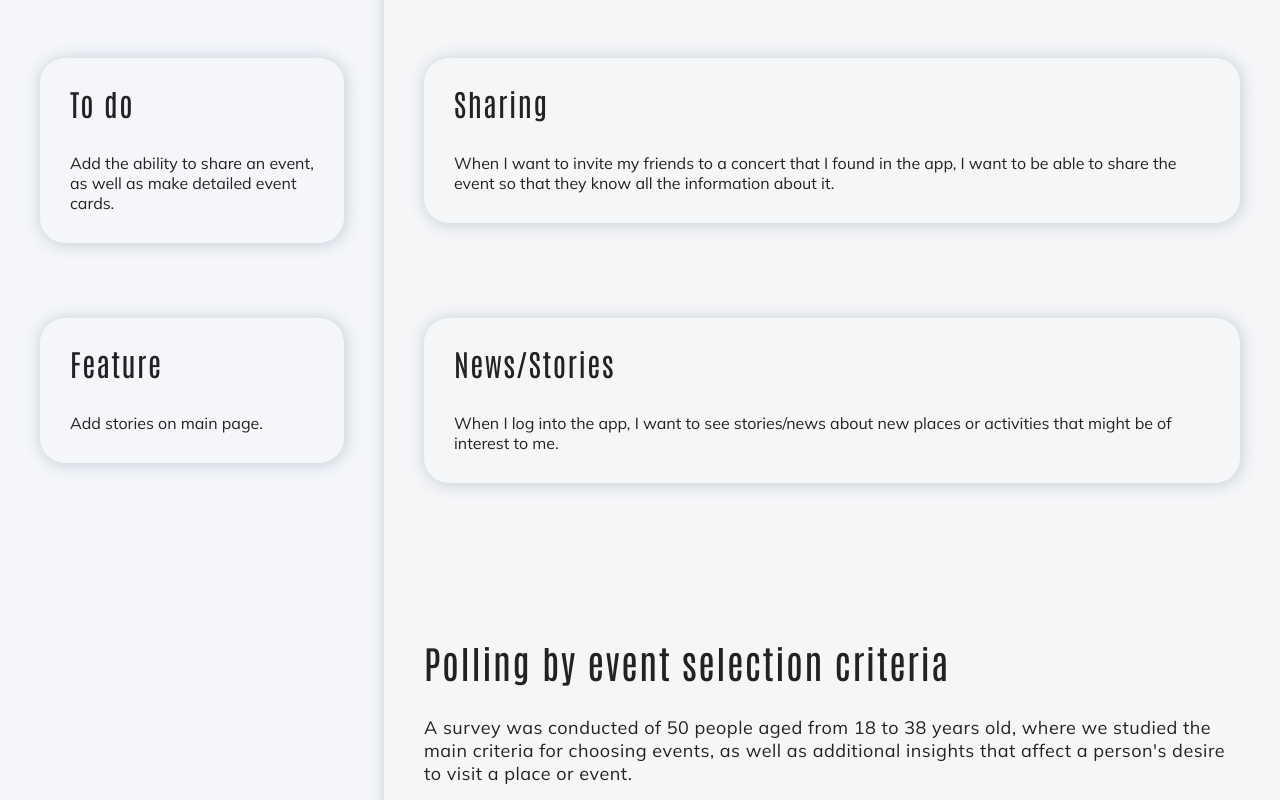
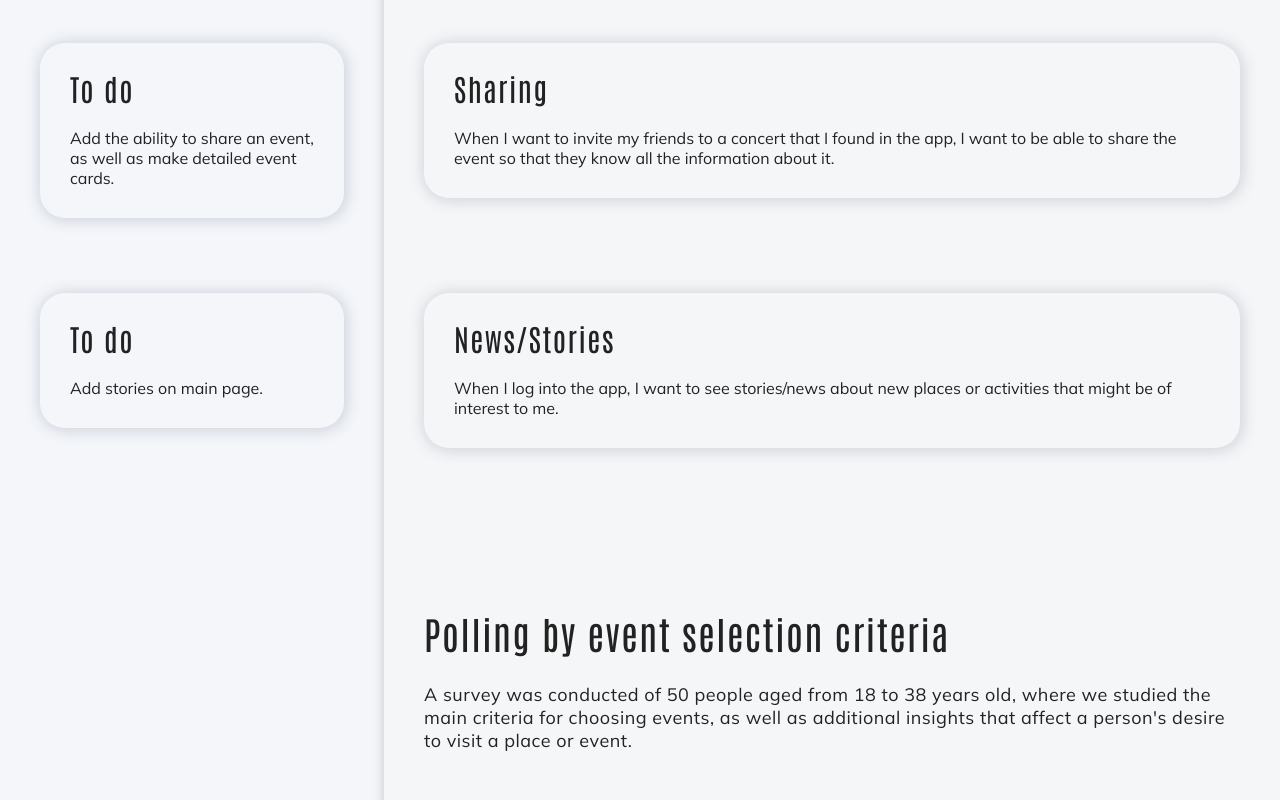
Before and after one commit to vlastavetra/george-owlson-portfolio, a React (Create React App) app in the folder project/: page /divercity in a window 1280 px wide. Shown: the part 1720-2520 px from the top of the page. Built offline with nearby package versions, Linux system fonts and the light colour scheme.

Commit message:
fixed mobile version of project page

```diff
--- a/project/src/components/module/BigSubsection.module.scss
+++ b/project/src/components/module/BigSubsection.module.scss
@@ -4,7 +4,12 @@
 .root {
   position: relative;
   overflow: hidden;
-  width: 70%;
-  padding: 0 40px;
+  width: 100%;
+  padding: 0 20px;
   background-color: $color_dark_grey;
+
+  @media screen and (min-width: $BP3_min) {
+    width: 70%;
+    padding: 0 40px;
+  }
 }
--- a/project/src/components/module/Card.module.scss
+++ b/project/src/components/module/Card.module.scss
@@ -18,7 +18,7 @@
   justify-content: space-between;
   align-items: baseline;
   width: 100%;
-  height: 60%;
+  height: 65%;
 
   @media screen and (min-width: $BP2_min) {
     width: 70%;
@@ -99,7 +99,11 @@
   position: relative;
   overflow: hidden;
   width: 100%;
-  padding-top: 60%;
+  padding-top: 65%;
+
+  @media screen and (min-width: $BP2_min) {
+    padding-top: 70%;
+	}
 
   @media screen and (min-width: $BP3_min) {
     padding-top: 50%;
--- a/project/src/components/module/SmallSubsection.module.scss
+++ b/project/src/components/module/SmallSubsection.module.scss
@@ -4,10 +4,14 @@
 .root {
   position: relative;
   overflow: hidden;
-  width: 30%;
-  padding: 0 40px;
+  width: 100%;
+  padding: 0 20px;
 
-  -webkit-box-shadow: -16px 0px 12px -16px rgba(118, 123, 128, 0.39) inset;
-  -moz-box-shadow: -16px 0px 12px -16px rgba(118, 123, 128, 0.39) inset;
-  box-shadow: -16px 0px 12px -16px rgba(118, 123, 128, 0.39) inset;
+  @media screen and (min-width: $BP3_min) {
+    width: 30%;
+    padding: 0 40px;
+    -webkit-box-shadow: -16px 0px 12px -16px rgba(118, 123, 128, 0.39) inset;
+    -moz-box-shadow: -16px 0px 12px -16px rgba(118, 123, 128, 0.39) inset;
+    box-shadow: -16px 0px 12px -16px rgba(118, 123, 128, 0.39) inset;
+  }
 }
--- a/project/src/components/pages/Alcon.jsx
+++ b/project/src/components/pages/Alcon.jsx
@@ -25,8 +25,7 @@ function Project() {
         </BigSubsection>
       </section>
       <section className={styles.section}>
-        <SmallSubsection style={{paddingTop: '100px'}}>
-        </SmallSubsection>
+        <SmallSubsection/>
         <BigSubsection style={{paddingTop: '100px'}}>
           <div className={styles.textModule}>
             <h2 className={styles.title}>About</h2>
@@ -45,8 +44,7 @@ function Project() {
         </BigSubsection>
       </section>
       <section className={styles.section}>
-        <SmallSubsection style={{paddingTop: '100px'}}>
-        </SmallSubsection>
+        <SmallSubsection/>
         <BigSubsection style={{paddingTop: '100px'}}>
           <div className={styles.textModule}>
             <h3 className={styles.subTitle}>Lens order form</h3>
@@ -72,7 +70,7 @@ function Project() {
         </BigSubsection>
       </section>
       <section className={styles.section}>
-        <SmallSubsection style={{paddingTop: '100px', paddingBottom: '100px'}}/>
+        <SmallSubsection/>
         <BigSubsection style={{paddingTop: '100px', paddingBottom: '100px'}}>
           <div className={styles.textModule}>
             <h3 className={styles.subTitle}>Admin dashboard</h3>
--- a/project/src/components/pages/CoffeeDip.jsx
+++ b/project/src/components/pages/CoffeeDip.jsx
@@ -56,7 +56,7 @@ function Project() {
         </BigSubsection>
       </section>
       <section className={styles.section}>
-        <SmallSubsection style={{paddingTop: '60px'}}/>
+        <SmallSubsection/>
         <BigSubsection style={{paddingTop: '60px'}}>
           <div className={styles.textModule}>
             <h2 className={styles.title}>Customer Journey Map</h2>
@@ -77,7 +77,7 @@ function Project() {
         </BigSubsection>
       </section>
       <section className={styles.section}>
-        <SmallSubsection style={{paddingTop: '100px'}}/>
+        <SmallSubsection/>
         <BigSubsection style={{paddingTop: '100px'}}>
           <div className={styles.textModule}>
             <h2 className={styles.title}>Userflow</h2>
@@ -131,7 +131,7 @@ function Project() {
         </BigSubsection>
       </section>
       <section className={styles.section}>
-        <SmallSubsection style={{paddingTop: '100px'}}/>
+        <SmallSubsection/>
         <BigSubsection style={{paddingTop: '100px'}}>
           <div className={styles.textModule}>
             <h3 className={styles.title}>Choose of coffee shop</h3>
@@ -151,7 +151,7 @@ function Project() {
         </BigSubsection>
       </section>
       <section className={styles.section}>
-        <SmallSubsection style={{paddingTop: '100px'}}/>
+        <SmallSubsection/>
         <BigSubsection style={{paddingTop: '100px'}}>
           <div className={styles.textModule}>
             <h2 className={styles.title}>Main page + coffee constructor</h2>
@@ -194,7 +194,7 @@ function Project() {
         </BigSubsection>
       </section>
       <section className={styles.section}>
-        <SmallSubsection style={{paddingTop: '100px', paddingBottom: '100px'}}/>
+        <SmallSubsection/>
         <BigSubsection style={{paddingTop: '100px', paddingBottom: '100px'}}>
           <div className={styles.textModule}>
             <h2 className={styles.title}>UI Kit</h2>
--- a/project/src/components/pages/Divercity.jsx
+++ b/project/src/components/pages/Divercity.jsx
@@ -58,8 +58,7 @@ function Project() {
         </BigSubsection>
       </section>
       <section className={styles.section}>
-        <SmallSubsection style={{paddingTop: '100px'}}>
-        </SmallSubsection>
+        <SmallSubsection/>
         <BigSubsection style={{paddingTop: '100px'}}>
           <div className={styles.textModule}>
             <h2 className={styles.title}>Job stories</h2>
@@ -124,7 +123,7 @@ function Project() {
       <section className={styles.section}>
         <SmallSubsection>
           <div className={cx(styles.card, styles.textModule)}>
-            <h3 className={styles.subTitle}>Feature</h3>
+            <h3 className={styles.subTitle}>To do</h3>
             <p>Add stories on main page.</p>
           </div>
         </SmallSubsection>
@@ -138,7 +137,7 @@ function Project() {
         </BigSubsection>
       </section>
       <section className={styles.section}>
-        <SmallSubsection style={{paddingTop: '100px'}}/>
+        <SmallSubsection/>
         <BigSubsection style={{paddingTop: '100px'}}>
           <div className={styles.textModule}>
             <h2 className={styles.title}>Polling by event selection criteria</h2>
@@ -154,7 +153,7 @@ function Project() {
         </BigSubsection>
       </section>
       <section className={styles.section}>
-        <SmallSubsection style={{paddingTop: '100px'}}/>
+        <SmallSubsection/>
         <BigSubsection style={{paddingTop: '100px'}}>
           <div className={styles.textModule}>
             <h2 className={styles.title}>Userflow</h2>
@@ -206,7 +205,7 @@ function Project() {
         </BigSubsection>
       </section>
       <section className={styles.section}>
-        <SmallSubsection style={{paddingTop: '100px'}}/>
+        <SmallSubsection/>
         <BigSubsection style={{paddingTop: '100px'}}>
           <div className={styles.textModule}>
             <h3 className={styles.title}>Feed + Event page</h3>
@@ -222,7 +221,7 @@ function Project() {
         </BigSubsection>
       </section>
       <section className={styles.section}>
-        <SmallSubsection style={{paddingTop: '100px'}}/>
+        <SmallSubsection/>
         <BigSubsection style={{paddingTop: '100px'}}>
           <div className={styles.textModule}>
             <h3 className={styles.title}>Search</h3>
@@ -238,7 +237,7 @@ function Project() {
         </BigSubsection>
       </section>
       <section className={styles.section}>
-        <SmallSubsection style={{paddingTop: '100px', paddingBottom: '100px'}}/>
+        <SmallSubsection/>
         <BigSubsection style={{paddingTop: '100px', paddingBottom: '100px'}}>
           <div className={styles.imgs}>
             <div>
--- a/project/src/components/pages/Project.module.scss
+++ b/project/src/components/pages/Project.module.scss
@@ -8,7 +8,12 @@
 
 .section {
   display: flex;
+  flex-direction: column;
   justify-content: space-between;
+
+  @media screen and (min-width: $BP3_min) {
+    flex-direction: row;
+  }
 }
 
 .link {
@@ -55,14 +60,18 @@
   display: flex;
   flex-direction: column;
   justify-content: space-around;
-  margin-bottom: 60px;
+  margin-bottom: 40px;
 
   h2 + p, h2 + img, h2 + ul, h3 + p, p + p {
-    margin-top: 35px;
+    margin-top: 25px;
   }
 
   h2 + h3, p + h3 {
     margin-top: 40px;
+  }
+
+  @media screen and (min-width: $BP3_min) {
+    margin-bottom: 60px;
   }
 }
 
@@ -116,7 +125,12 @@
 
 .cards {
   display: flex;
-  gap: 30px;
+  flex-direction: column;
+
+  @media screen and (min-width: $BP3_min) {
+    flex-direction: row;
+    gap: 30px;
+  }
 }
 
 .card {
--- a/project/src/styles/mixin.scss
+++ b/project/src/styles/mixin.scss
@@ -51,7 +51,7 @@
 
 @mixin typo_h2_project {
   font-size: 38px;
-  line-height: 1;
+  line-height: 1.3;
   font-weight: 500;
   font-family: 'Antonio';
   letter-spacing: 1.5px;
@@ -127,10 +127,14 @@
 }
 
 @mixin typo_textM_project {
-  font-size: 20px;
+  font-size: 16px;
   line-height: 1.5;
   font-weight: 400;
   letter-spacing: 2.5px;
+
+  @media screen and (min-width: $BP3_min) {
+    font-size: 20px;
+	}
 }
 
 @mixin typo_link {
```
